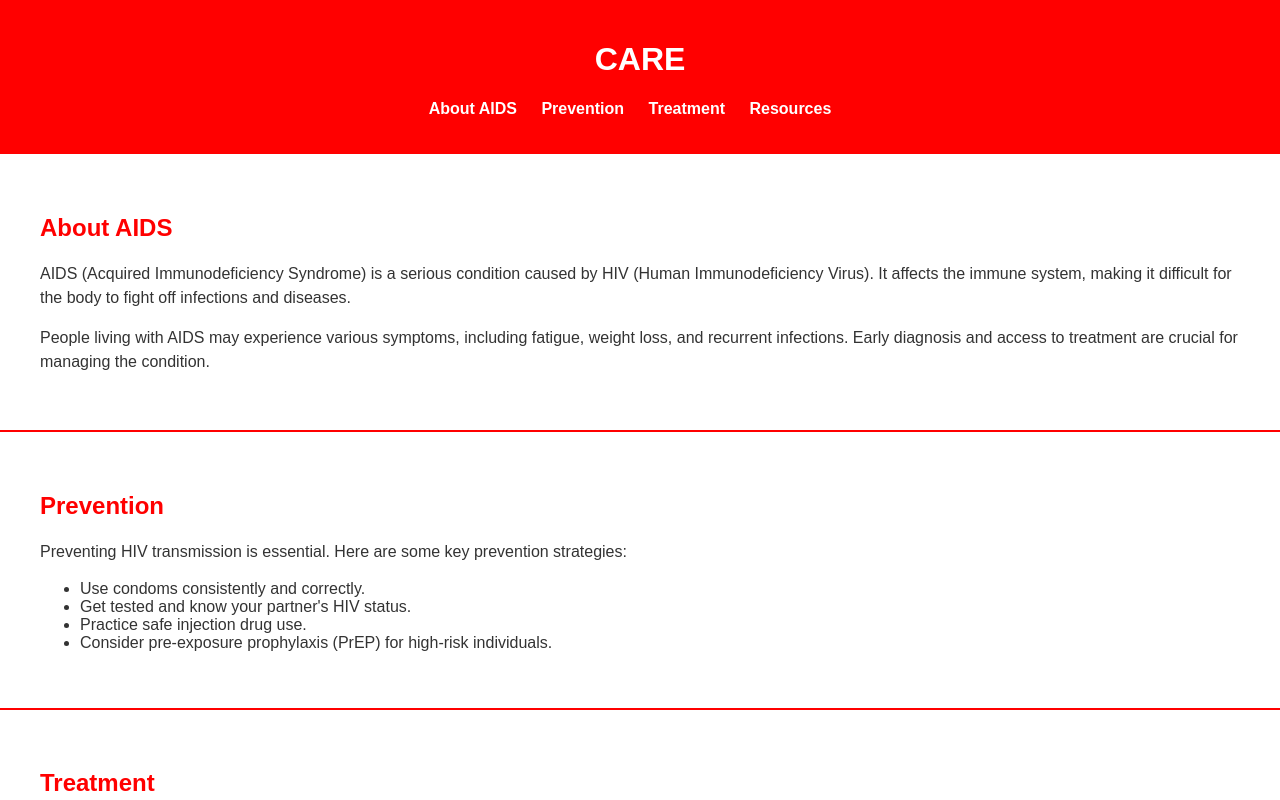
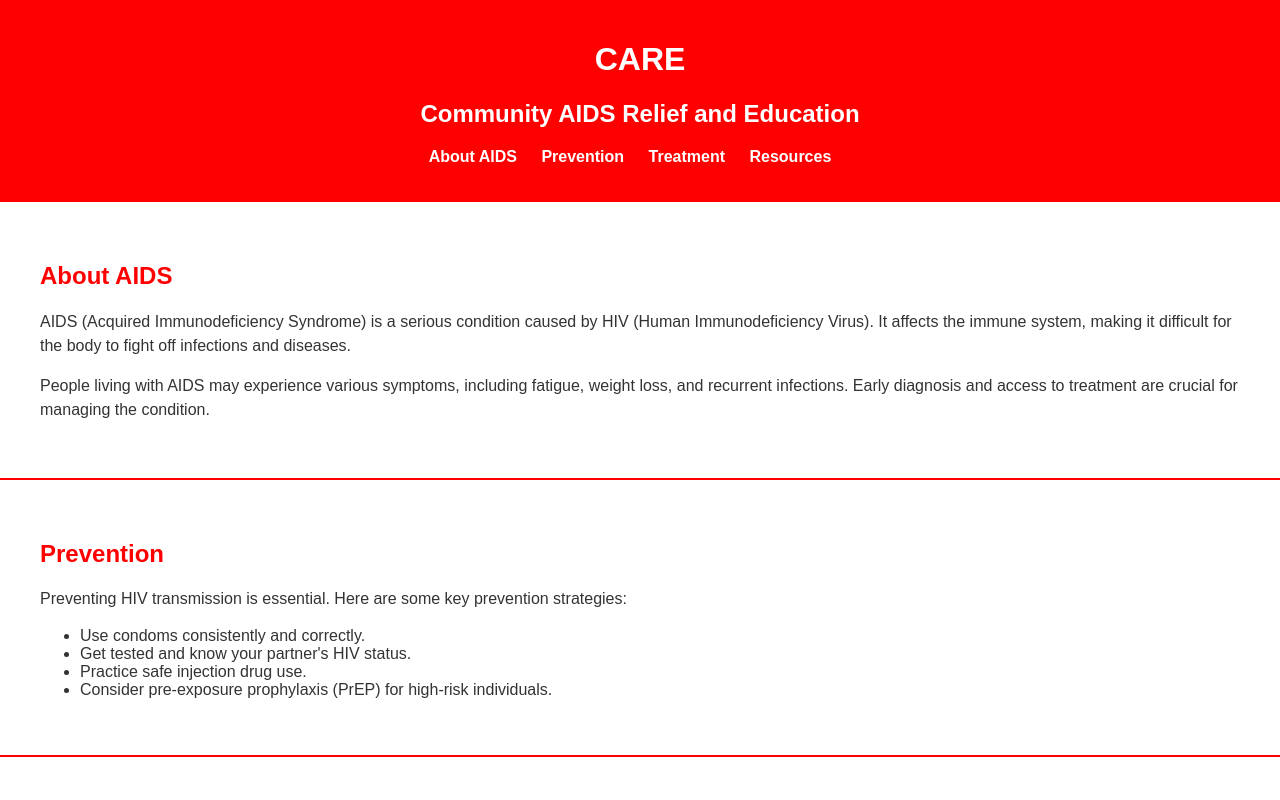
Before and after one commit to PlayinWithFire123/Aids-2-AIDS, a plain HTML site: page index.html in a window 1280 px wide. Shown: the top 800 px of the page. Drawn offline with Linux system fonts and the light colour scheme.

Commit message:
Update index.html
Added a subtitle to the title of the organization

```diff
--- a/index.html
+++ b/index.html
@@ -9,6 +9,7 @@
 </body>
     <header>
         <h1>CARE</h1>
+        <h2>Community AIDS Relief and Education</h2>
         <nav>
             <ul>
                 <li><a href="#about">About AIDS</a></li>
```
